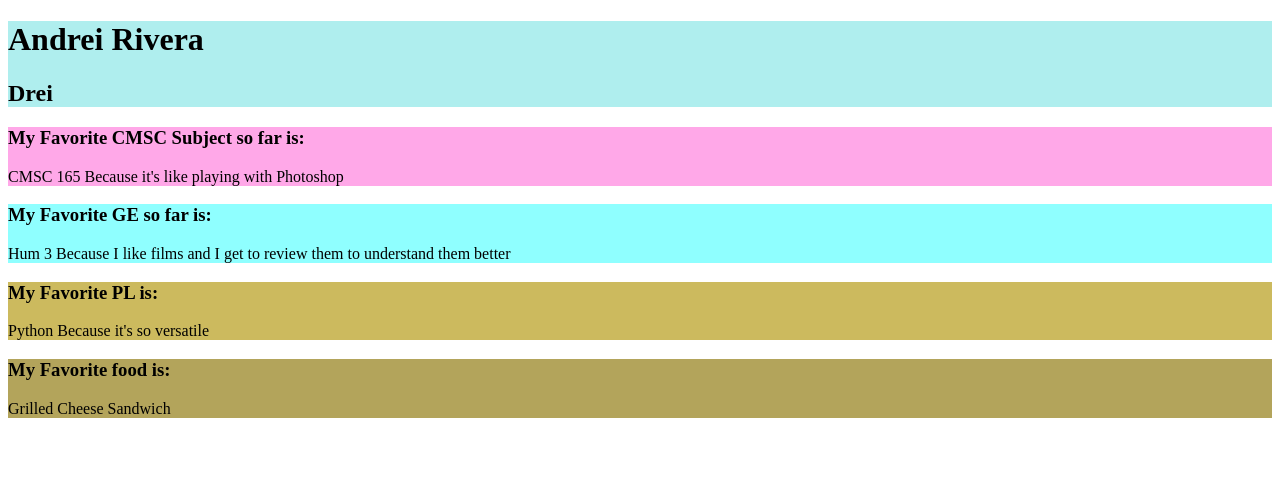
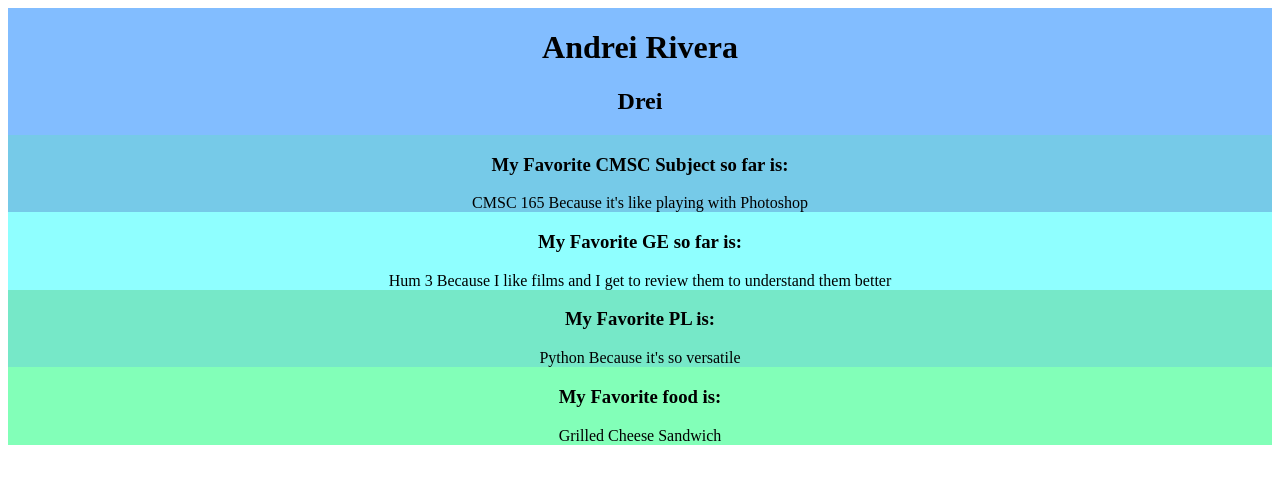
Before and after one commit to darienravier/darienravier.github.io, a plain HTML site: page index.html in a window 1280 px wide. Drawn offline with Linux system fonts and the light colour scheme.

Commit message:
Added new css

```diff
--- a/index.html
+++ b/index.html
@@ -4,28 +4,38 @@
 	<link rel="stylesheet" type="text/css" href="style.css" media="screen,projection"/>
 </head>
 <body>
+	<div class="container" id="name-container">
 		<div id="name-div">
 			<h1>Andrei Rivera</h1>
 			<h2>Drei</h2>
 		</div>
+	</div>
+	<div class="container" id="cmsc-container">
 		<div id="cmsc-div">
 			<h3>My Favorite CMSC Subject so far is:</h3>
 			<t>CMSC 165</t>
 			<t>Because it's like playing with Photoshop</t>
 		</div>
+	</div>
+	<div class="container" id="ge-container">
 		<div id="ge-div">
 			<h3>My Favorite GE so far is:</h3>
 			<t>Hum 3</t>
 			<t>Because I like films and I get to review them to understand them better</t>
 		</div>
+	</div>
+	<div class="container" id="pl-container">
 		<div id="pl-div">
 			<h3>My Favorite PL is:</h3>
 			<t>Python</t>
 			<t>Because it's so versatile</t>
 		</div>
+	</div>
+	<div class="container" id="food-container">
 		<div id="food-div">
 			<h3>My Favorite food is:</h3>
 			<t>Grilled Cheese Sandwich</t>
 		</div>
+	</div>
 </body>
 </html>
--- a/style.css
+++ b/style.css
@@ -1,21 +1,50 @@
+.container {
+	text-align: center
+}
+
+#name-container {
+	background-color: #82BDFF;
+}
+
 #name-div {
-	background-color: #AFEEEE;
+	background-color: #82BDFF;
+	display: inline-block;
+}
+
+#cmsc-container {
+	background-color: #76CAE8;
 }
 
 #cmsc-div {
-	background-color: #FFA8E8;
+	background-color: #76CAE8;
+	display: inline-block;
+}
+
+#ge-container {
+	background-color: #8FFFFF;
 }
 
 #ge-div {
 	background-color: #8FFFFF;
+	display: inline-block;
+}
+
+#pl-container {
+	background-color: #76E8C8;
 }
 
 #pl-div {
-	background-color: #CCBA5E;
+	background-color: #76E8C8;
+	display: inline-block;
+}
+
+#food-container {
+	background-color: #82FFB8;
 }
 
 #food-div {
-	background-color: #B3A45B;
+	background-color: #82FFB8;
+	display: inline-block;
 }
 
 .h1 {
```
Lines whose indentation alone changed are shown as unchanged.
